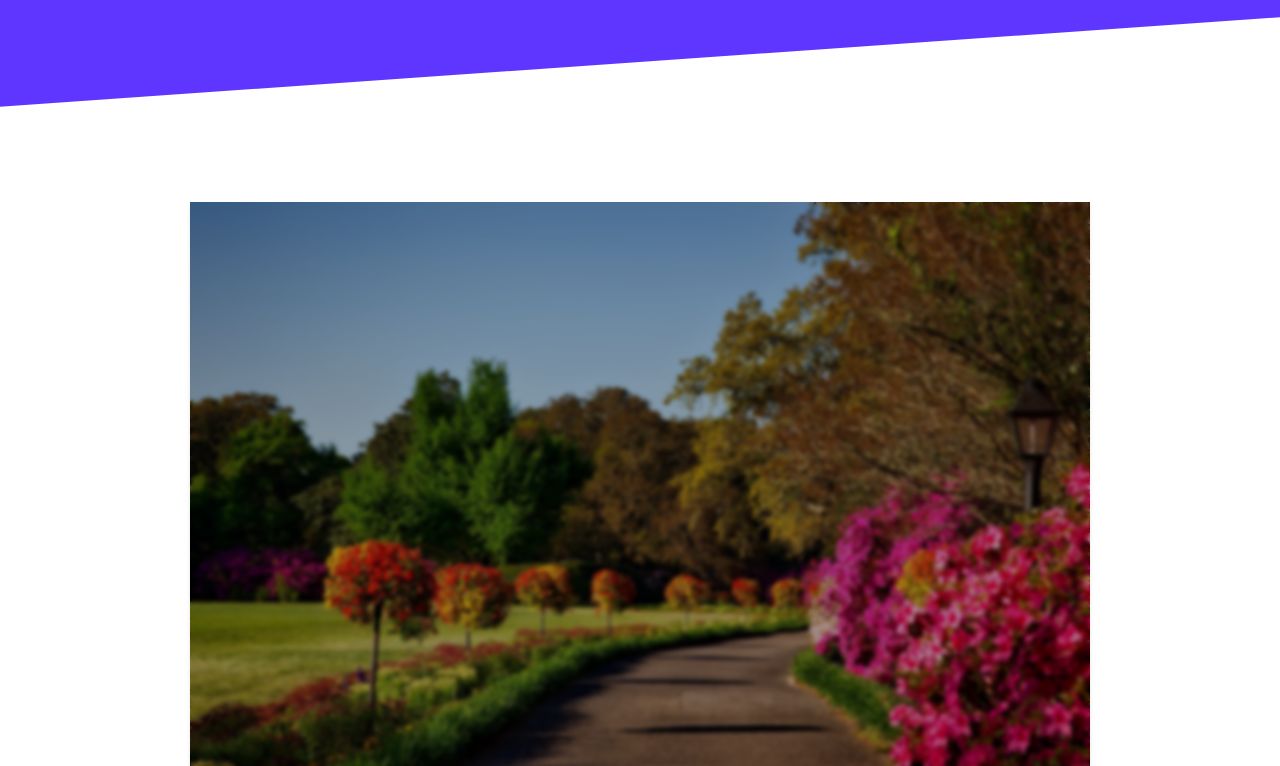
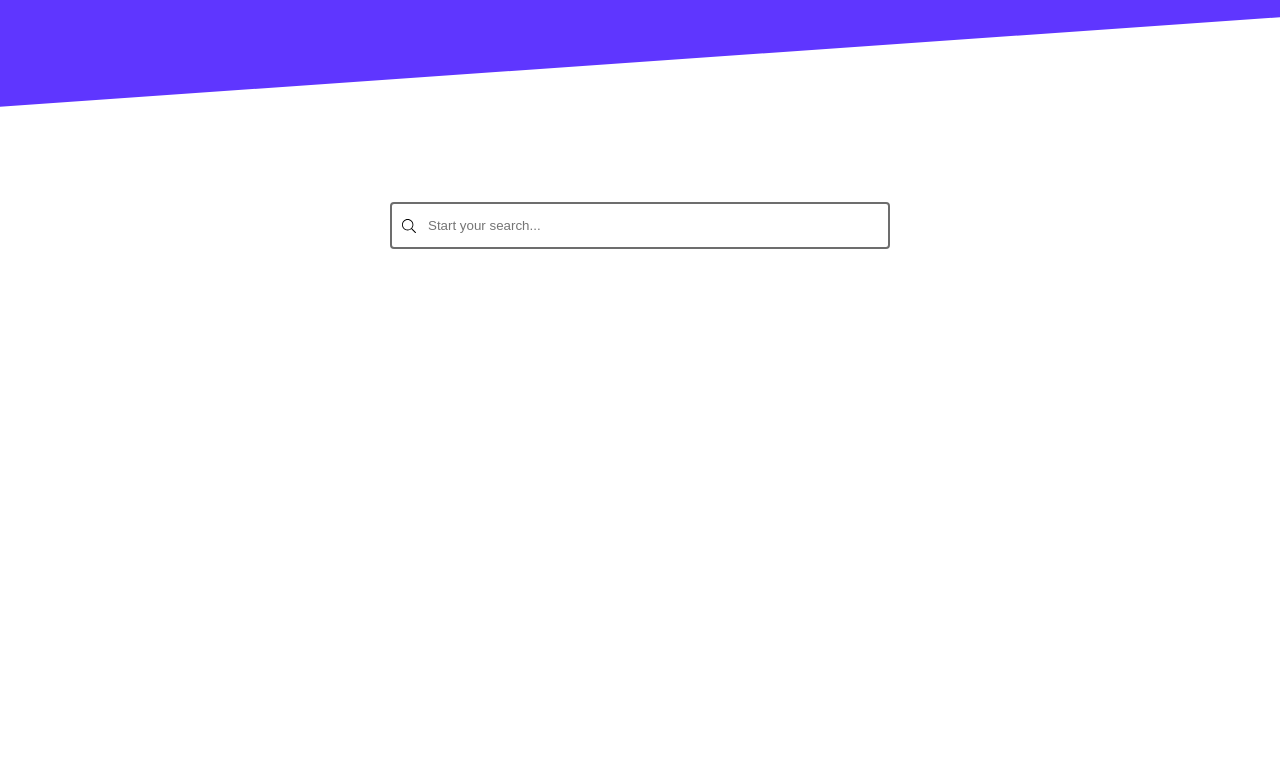
Before and after one commit to johnkomarnicki/css-tips, a plain HTML site: page index.html in a window 1280 px wide. Shown: the part 118-884 px from the top of the page. After the commit the page ends 800 px from the top, so only its background shows below. Drawn offline with Linux system fonts and the light colour scheme.

Commit message:
css-tip-2

```diff
--- a/index.html
+++ b/index.html
@@ -5,16 +5,21 @@
     <meta http-equiv="X-UA-Compatible" content="IE=edge" />
     <meta name="viewport" content="width=device-width, initial-scale=1.0" />
     <link rel="stylesheet" href="./style.css" />
-    <title>CSS Tip #1</title>
+    <title>CSS Tip #2</title>
   </head>
   <body>
     <div class="css-tip-heading">
-      <h1>CSS Tip #1</h1>
-      <h2>backdrop-filter: blur()</h2>
+      <h1>CSS Tip #2</h1>
+      <h2>Use flexbox to center your absolute positioned elements</h2>
     </div>
     <div class="css-tip-container">
       <div class="css-tip">
-        <img src="./img-bg.jpg" alt="" />
+        <div class="search">
+          <input type="text" placeholder="Start your search..." />
+          <div class="icon-wrap">
+            <img class="icon" src="./search-light.svg" alt="" />
+          </div>
+        </div>
       </div>
     </div>
   </body>
--- a/style.css
+++ b/style.css
@@ -46,45 +46,32 @@ body {
   position: relative;
 }
 
-.css-tip::after {
-  content: "";
-  position: absolute;
-  width: 100%;
-  height: 100%;
-  top: 0;
-  left: 0;
-  background-color: rgba(0, 0, 0, 0.318);
-  backdrop-filter: blur(2px);
+.search {
+  position: relative;
 }
 
-img {
-  display: block;
-  width: 900px;
-  height: auto;
-  box-shadow: 0 4px 6px -1px rgba(0, 0, 0, 0.1), 0 2px 4px -1px rgba(0, 0, 0, 0.06);
+input[type="text"] {
+  border: 2px solid #6d6d6d;
+  border-radius: 4px;
+  padding: 14px 6px 14px 36px;
+  width: 500px;
 }
 
-.css-tip-footer {
-  position: relative;
-  align-items: center;
-  display: flex;
-  flex-direction: column;
-  padding: 24px 0;
-  height: 250px;
-  background: linear-gradient(to bottom, rgba(95, 54, 255, 100), rgba(95, 54, 255, 20));
-  color: #fff;
+input[type="text"]:focus {
+  outline: none;
+  border-color: #00afea;
 }
 
-.css-tip-footer::after {
-  content: "";
+.icon-wrap {
   position: absolute;
-  top: -70px;
-  height: 140px;
-  width: 100%;
-  background: white;
-  transform: skewY(4deg);
+  height: 100%;
+  left: 12px;
+  top: 0;
+  display: flex;
+  align-items: center;
 }
 
-.css-tip-footer span {
-  margin-top: 120px;
+.icon {
+  width: 14px;
+  height: auto;
 }
```
Also changed, not shown: img-bg.jpg (deleted), search-light.svg (added).
